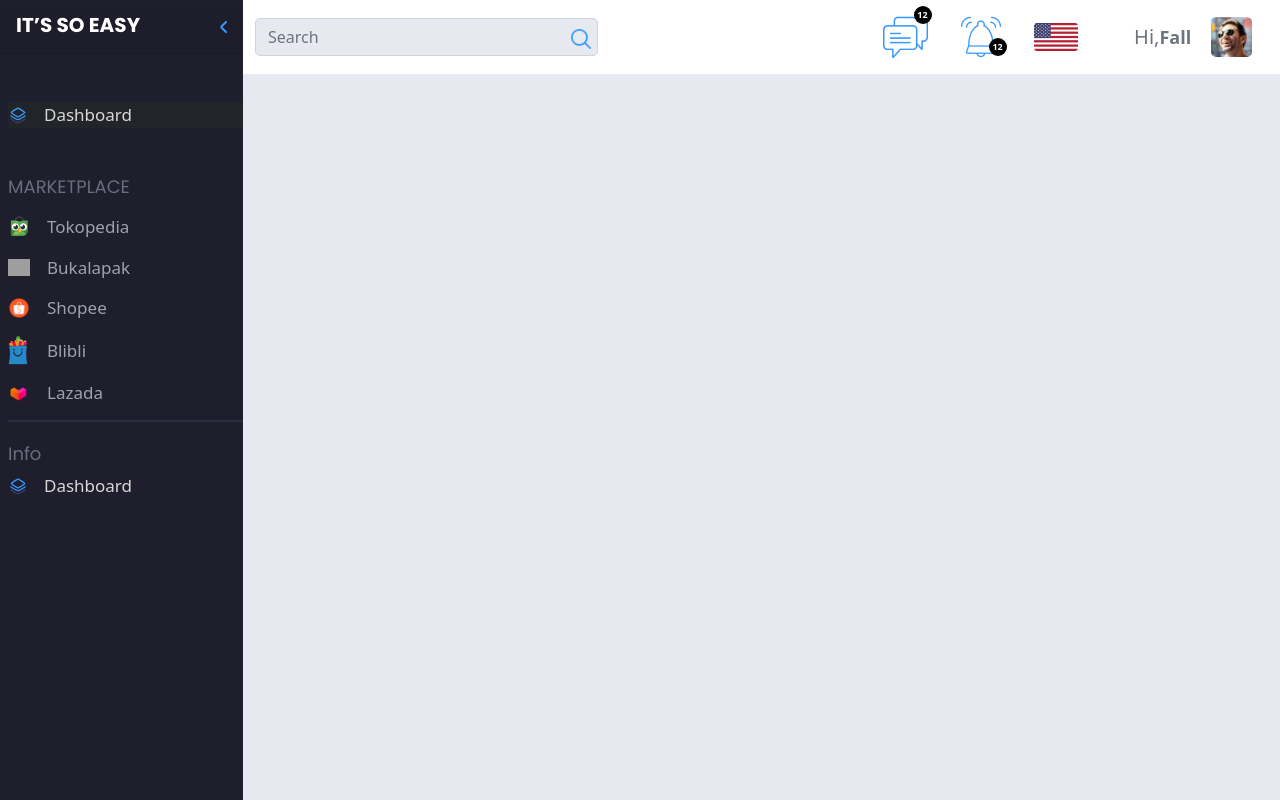
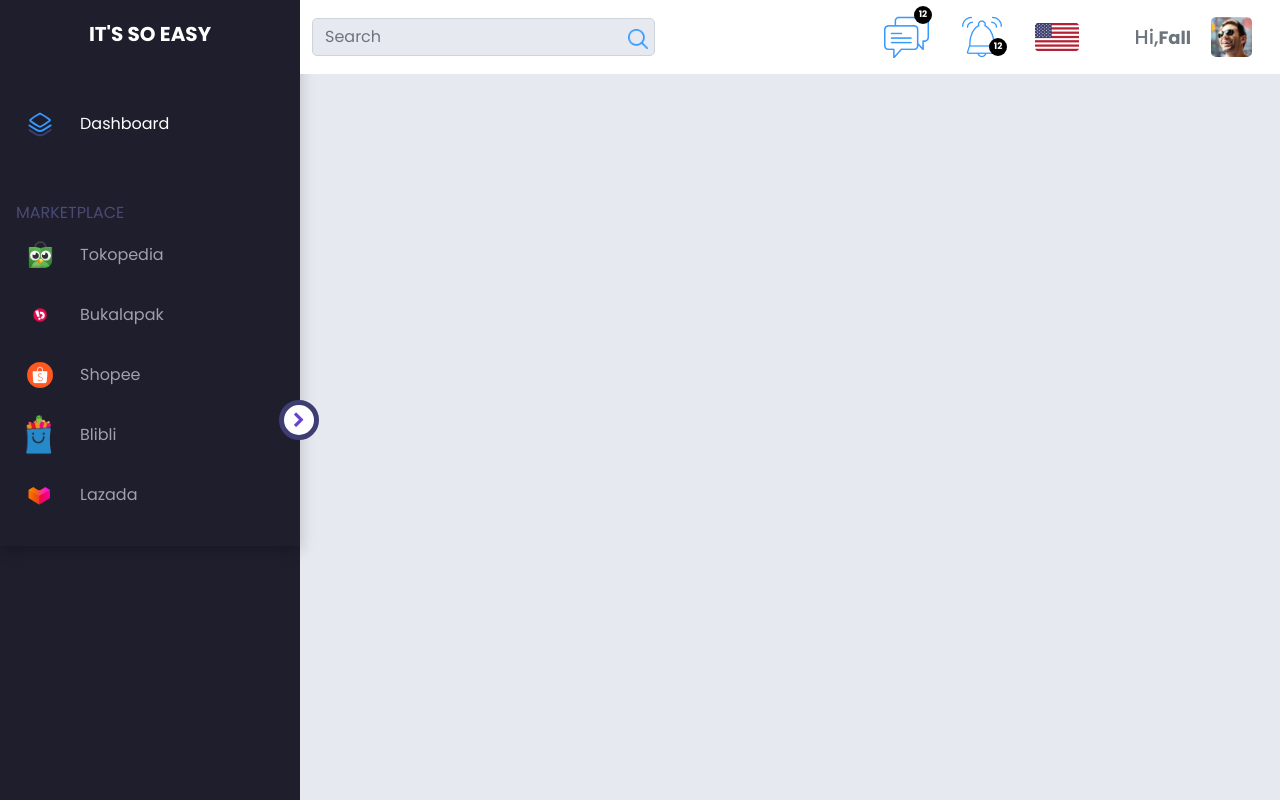
Before and after one commit to ItsyDev/admin_dashboard, a plain HTML site: page ITSY/itsy_Dashboard.html in a window 1280 px wide. Drawn offline with nearby package versions, Linux system fonts and the light colour scheme; grey boxes are pictures that could not be loaded.

Commit message:
slicing menubar pada sidebar

```diff
--- a/ITSY/assets/style/modules/_dashboard.scss
+++ b/ITSY/assets/style/modules/_dashboard.scss
@@ -4,164 +4,4 @@ $sidebar-paint: #1e1e2d;
   display: flex;
   background: #e7e9f1;
   height: 100vh;
-
-  .sidebar {
-    width: 300px;
-  }
-
-  .sidebar {
-    color: $font_paint;
-    background: $sidebar-paint;
-  }
 }
-
-// NAVBAR
-.navbar_main {
-  .navbar {
-    background-color: white;
-    color: black;
-    .navbar-brand {
-      display: flex;
-      align-items: center;
-      font-weight: 500;
-      span {
-        font-size: 18px;
-        margin-right: 20px;
-        font-weight: 700;
-      }
-      img {
-        height: 35px;
-        border-radius: 5px;
-      }
-    }
-
-    .nav-item {
-      .nav-link {
-        position: relative;
-        .count_ {
-          width: 18px;
-          height: 18px;
-          font-size: 9px;
-          color: white;
-          background-color: black;
-          text-align: center;
-          font-weight: bold;
-          line-height: 17px;
-          border-radius: 50%;
-        }
-        .count_notification {
-          position: absolute;
-          top: 51%;
-          left: 63%;
-        }
-        .count_message {
-          position: absolute;
-          top: -3%;
-          left: 63%;
-        }
-      }
-    }
-  }
-}
-
-// form
-.navbar_main form {
-  position: relative;
-  input {
-    width: 343px;
-    border-radius: 5px;
-    background: #e7e9f1;
-  }
-  .search_input {
-    position: absolute;
-    left: 90%;
-    top: 28%;
-    &:hover {
-      cursor: pointer;
-    }
-  }
-}
-
-// =========================================SIDEBAR STYLE ==========================
-.sidebar {
-  background-color: rgba(30, 30, 45, 1);
-  .card-header {
-    color: white;
-    display: flex;
-    justify-content: space-between;
-    margin-top: 5px;
-    h5 {
-      font-size: 20px;
-      font-weight: 700;
-    }
-
-    .icons_bar {
-      position: relative;
-      &:hover {
-        cursor: pointer;
-        .show_bar {
-          visibility: visible;
-        }
-      }
-
-      .show_bar {
-        position: absolute;
-        top: 26%;
-        left: 84%;
-        visibility: hidden;
-      }
-    }
-  }
-}
-
-.Menu_bar {
-  font-size: 17px;
-  background: #1e1e2d;
-  a {
-    text-decoration: none;
-    font-weight: 400;
-    color: rgb(219, 214, 214);
-    &:hover {
-      color: white;
-      text-decoration: underline;
-    }
-  }
-
-  .marketplace_bar {
-    h6 {
-      font-size: 18px;
-      font-weight: 400;
-      color: rgb(107, 108, 124);
-    }
-
-    ul.marketplace_link {
-      padding: 0;
-      margin-top: 17px;
-      border-bottom: 2px solid #2b2b43;
-      margin-bottom: 21px;
-      li {
-        margin-bottom: 15px;
-        display: flex;
-        align-items: center;
-        img {
-          width: 22px;
-          top: -10%;
-          margin-right: 17px;
-        }
-        a {
-          color: rgba(158, 161, 174, 1);
-        }
-      }
-    }
-  }
-}
-
-@media (max-width: 992px) {
-  #Dash_board {
-    .sidebar {
-      width: 0;
-      z-index: -1;
-      transition: all 0.56s ease-in-out;
-    }
-  }
-}
--- a/ITSY/assets/style/modules/_login_page.scss
+++ b/ITSY/assets/style/modules/_login_page.scss
@@ -1,5 +1,5 @@
-@use "./mixin";
-@use "./color_themes" as color;
+// @use "./mixin";
+// @use "./color_themes" as color;
 .login_page {
   width: 100%;
   height: 100vh;
--- /dev/null
+++ b/ITSY/assets/style/modules/_navbar_main_content.scss
@@ -0,0 +1,65 @@
+.navbar_main_content {
+  .navbar {
+    background-color: white;
+    color: black;
+    .navbar-brand {
+      display: flex;
+      align-items: center;
+      font-weight: 500;
+      span {
+        font-size: 18px;
+        margin-right: 20px;
+        font-weight: 700;
+      }
+      img {
+        height: 35px;
+        border-radius: 5px;
+      }
+    }
+
+    .nav-item {
+      .nav-link {
+        position: relative;
+        .count_ {
+          width: 18px;
+          height: 18px;
+          font-size: 9px;
+          color: white;
+          background-color: black;
+          text-align: center;
+          font-weight: bold;
+          line-height: 17px;
+          border-radius: 50%;
+        }
+        .count_notification {
+          position: absolute;
+          top: 51%;
+          left: 63%;
+        }
+        .count_message {
+          position: absolute;
+          top: -3%;
+          left: 63%;
+        }
+      }
+    }
+  }
+}
+
+// form
+.navbar_main_content form {
+  position: relative;
+  input {
+    width: 343px;
+    border-radius: 5px;
+    background: #e7e9f1;
+  }
+  .search_input {
+    position: absolute;
+    left: 90%;
+    top: 28%;
+    &:hover {
+      cursor: pointer;
+    }
+  }
+}
--- /dev/null
+++ b/ITSY/assets/style/modules/_navbar_main_sidebar.scss
@@ -0,0 +1,174 @@
+@import url("https://fonts.googleapis.com/css2?family=Poppins:wght@200;300;400;500;600;700&display=swap");
+
+.sidebar {
+  display: flex;
+  position: relative;
+  flex-direction: column;
+  min-height: 100vh;
+  background: #1e1e2d;
+
+  .card-header {
+    display: flex;
+    justify-content: center;
+    align-items: center;
+    height: 75px;
+    padding: 5px;
+    background-color: #1e1e2d;
+    color: white;
+    border-bottom: none;
+    h5 {
+      font-weight: 700;
+    }
+  }
+}
+
+.containers {
+  position: relative;
+
+  .navigation {
+    position: relative;
+    width: 300px;
+
+    overflow: hidden;
+    box-shadow: 0 5px 15px rgba(0, 0, 0, 0.2);
+    transition: 0.5s;
+
+    ul {
+      width: 100%;
+      position: relative;
+      top: 0;
+      left: 0;
+      padding: 0;
+
+      li {
+        position: relative;
+        list-style: none;
+        width: 100%;
+
+        &:hover {
+          background: #3d3d71;
+          span.title {
+            color: white !important;
+          }
+        }
+
+        a {
+          position: relative;
+          display: block;
+          width: 100%;
+          display: flex;
+          align-items: center;
+          justify-content: stretch;
+          text-decoration: none;
+          span.icons {
+            position: relative;
+            display: block;
+            min-width: 80px;
+            height: 60px;
+            line-height: 47px;
+            text-align: center;
+
+            svg,
+            img {
+              width: 30px;
+            }
+          }
+
+          span.title {
+            position: relative;
+            display: block;
+            height: 60px;
+            line-height: 50px;
+            white-space: nowrap;
+            color: #9ea1ae;
+            font-weight: 400;
+          }
+        }
+      }
+    }
+  }
+}
+
+.marketplace {
+  margin-top: 44px;
+  h6 {
+    margin-left: 1rem;
+    color: #494b74;
+    font-size: 16px;
+    font-weight: 400;
+  }
+}
+
+.toggle {
+  position: absolute;
+  top: 50%;
+  left: 93%;
+  width: 40px;
+  height: 40px;
+  background: #ffff;
+  border: 5px solid #3d3d71;
+  border-radius: 50%;
+  cursor: pointer;
+
+  &::before {
+    content: "\f054";
+    font-family: fontAwesome;
+    position: absolute;
+    width: 100%;
+    height: 100%;
+    line-height: 30px;
+    text-align: center;
+    font-size: 16px;
+    color: #6843d1;
+  }
+}
+
+// animation in js classlist | toggle
+
+.toggle.show_sidebar {
+  &::before {
+    content: "\f053";
+  }
+}
+
+.navigation.show_sidebars {
+  width: 80px;
+}
+
+@media (max-width: 992px) {
+  .navigation {
+    transition: all 0.56s ease-in-out;
+
+    width: 80px !important;
+  }
+  .show_sidebars {
+    width: 300px !important;
+  }
+}
+
+@media (max-width: 552px) {
+  .navbar {
+    .container-fluid {
+      flex-direction: column-reverse;
+      justify-content: start;
+      align-items: flex-end;
+      flex-wrap: nowrap;
+
+      form {
+        width: 100%;
+        input {
+          width: 100%;
+        }
+        img.search_input {
+          left: 80%;
+        }
+      }
+
+      .menu_bar_profile {
+        ul.navbar-nav {
+          flex-direction: row;
+        }
+      }
+    }
+  }
+}
--- a/ITSY/assets/style/style.scss
+++ b/ITSY/assets/style/style.scss
@@ -1,16 +1,18 @@
 // style component
-@use "./modules/login_page";
-@use "./modules/dashboard";
+// @use "./modules/login_page";
+// @use "./modules/dashboard";
 @import url("https://fonts.googleapis.com/css2?family=Poppins:wght@400;500;600;700&display=swap");
+// @import "./modules/login_page";
+@import "./modules/dashboard";
+@import "./modules/navbar_main_sidebar";
+@import "./modules/navbar_main_content";
+
 html,
 body {
   overflow-x: hidden;
-}
-h1,
-h2,
-h3,
-h4,
-h5,
-h6 {
   font-family: "Poppins", sans-serif;
 }
+
+h1 h2 h3 h4 h5 h6 {
+  font-weight: 500;
+}
--- a/ITSY/itsy_Dashboard.html
+++ b/ITSY/itsy_Dashboard.html
@@ -8,6 +8,8 @@
      <!-- Bootstrap CSS -->
      <link href="https://cdn.jsdelivr.net/npm/bootstrap@5.0.0-beta2/dist/css/bootstrap.min.css" rel="stylesheet"
           integrity="sha384-BmbxuPwQa2lc/FVzBcNJ7UAyJxM6wuqIj61tLrc4wSX0szH/Ev+nYRRuWlolflfl" crossorigin="anonymous">
+          <link rel="stylesheet" href="https://stackpath.bootstrapcdn.com/font-awesome/4.7.0/css/font-awesome.min.css"
+               integrity="sha384-wvfXpqpZZVQGK6TAh5PVlGOfQNHSoD2xbE+QkPxCAFlNEevoEH3Sl0sibVcOQVnN" crossorigin="anonymous">
 <link rel="stylesheet" href="./assets/style/style.css">
      <title>itsy dashboard</title>
 </head>
@@ -17,104 +19,91 @@
 <header id="Dash_board">
 
     <div class="sidebar">
-          <div class="card-header">
-               <h5>IT’S SO EASY</h5>
 
-               <div class="icons_bar">
-                    <svg class="click_bar" width="7" height="12" viewBox="0 0 7 12" fill="none"
-                         xmlns="http://www.w3.org/2000/svg">
-                         <path d="M6 1L1.70711 5.29289C1.31658 5.68342 1.31658 6.31658 1.70711 6.70711L6 11" stroke="#3699FF"
-                              stroke-width="2" stroke-linecap="round" />
+          <div class="containers">
+               <div class="navigation">
+                    <div class="card-header mb-4">
+                         <h5>IT'S SO EASY</h5>
+                    </div>
+                    <ul>
+                         <li>
+                              <a href="#">
+                                   <span class="icons">
+                                        <svg  viewBox="0 0 18 18" fill="none" xmlns="http://www.w3.org/2000/svg">
+                                             <path fill-rule="evenodd" clip-rule="evenodd" d="M9.86596 2.52019C9.36263 2.25749 8.68058 2.25344 8.17321 2.51547C6.2285 3.51983 4.4646 4.6714 2.91887 5.94866C2.67984 6.14617 2.5102 6.43319 2.5131 6.77102C2.51598 7.10747 2.68906 7.39064 2.92664 7.5849C4.45954 8.8383 6.22489 9.9909 8.13398 10.9873C8.63738 11.25 9.31936 11.2541 9.82673 10.992C11.7715 9.98768 13.5354 8.83613 15.0811 7.55888C15.3201 7.36133 15.4898 7.07432 15.4869 6.73648C15.484 6.40004 15.3109 6.11685 15.0734 5.92259C13.5404 4.66922 11.7751 3.5166 9.86596 2.52019ZM8.68943 3.51503C8.86921 3.4222 9.16448 3.42308 9.34546 3.51753C11.1674 4.46847 12.8462 5.5625 14.3006 6.74417C12.8375 7.9449 11.1638 9.03533 9.3105 9.99248C9.13081 10.0853 8.83553 10.0844 8.65456 9.99C6.83254 9.039 5.15373 7.94498 3.69931 6.76333C5.16241 5.56263 6.83623 4.47214 8.68943 3.51503Z"fill="#3699FF" />
+                                             <path d="M15.8977 9.5235C16.0623 9.78705 15.982 10.134 15.7185 10.2986L11.1381 13.1582C10.5165 13.5463 9.74532 13.7257 8.9999 13.7258C8.25447 13.7258 7.48325 13.5464 6.8616 13.1585L2.33135 10.3312C2.0678 10.1667 1.98749 9.81975 2.15198 9.5562C2.31645 9.29265 2.66343 9.21233 2.92698 9.3768L7.45723 12.2041C7.86537 12.4588 8.41977 12.6008 8.99982 12.6008C9.57987 12.6007 10.1343 12.4587 10.5423 12.2039L15.1227 9.34425C15.3862 9.17978 15.7332 9.26003 15.8977 9.5235Z" fill="#3699FF" />
+                                             <path d="M15.8977 12.3395C16.0623 12.603 15.982 12.95 15.7185 13.1146L11.7519 15.5917C10.9586 16.0871 9.96642 16.3202 8.99982 16.3202C8.0333 16.3202 7.04103 16.0873 6.2477 15.5921L2.33129 13.1472C2.06777 12.9827 1.9875 12.6357 2.15201 12.3722C2.31652 12.1086 2.66351 12.0284 2.92704 12.1929L6.84344 14.6378C7.4232 14.9996 8.19867 15.1952 8.99982 15.1952C9.80097 15.1952 10.5763 14.9995 11.1559 14.6375L15.1226 12.1604C15.3861 11.9958 15.7332 12.076 15.8977 12.3395Z" fill="#3D3D71" />
                                         </svg>
-                    <svg class="show_bar" width="6" height="12" viewBox="0 0 7 12" fill="none"
-                         xmlns="http://www.w3.org/2000/svg">
-                         <path d="M6 1L1.70711 5.29289C1.31658 5.68342 1.31658 6.31658 1.70711 6.70711L6 11" stroke="#3699FF"
-                              stroke-width="2" stroke-linecap="round" />
-                    </svg>
+                                   </span>
+                                   <span class="title  text-white">Dashboard</span>
+                              </a>
+                         </li>
 
-               </div>
-          </div>
-          <!-- Navigasi Dashboardd -->
-          <div class="Menu_bar ms-2 mt-5">
-               <div class="navigation_bar mb-5 d-flex align-items-center bg-dark ">
-                    <svg width="20" height="20" viewBox="0 0 18 18" fill="none" xmlns="http://www.w3.org/2000/svg"
-                         class="me-3">
-                         <path fill-rule="evenodd" clip-rule="evenodd"
-                              d="M9.86596 2.52019C9.36263 2.25749 8.68058 2.25344 8.17321 2.51547C6.2285 3.51983 4.4646 4.6714 2.91887 5.94866C2.67984 6.14617 2.5102 6.43319 2.5131 6.77102C2.51598 7.10747 2.68906 7.39064 2.92664 7.5849C4.45954 8.8383 6.22489 9.9909 8.13398 10.9873C8.63738 11.25 9.31936 11.2541 9.82673 10.992C11.7715 9.98768 13.5354 8.83613 15.0811 7.55888C15.3201 7.36133 15.4898 7.07432 15.4869 6.73648C15.484 6.40004 15.3109 6.11685 15.0734 5.92259C13.5404 4.66922 11.7751 3.5166 9.86596 2.52019ZM8.68943 3.51503C8.86921 3.4222 9.16448 3.42308 9.34546 3.51753C11.1674 4.46847 12.8462 5.5625 14.3006 6.74417C12.8375 7.9449 11.1638 9.03533 9.3105 9.99248C9.13081 10.0853 8.83553 10.0844 8.65456 9.99C6.83254 9.039 5.15373 7.94498 3.69931 6.76333C5.16241 5.56263 6.83623 4.47214 8.68943 3.51503Z"
-                              fill="#3699FF" />
-                         <path d="M15.8977 9.5235C16.0623 9.78705 15.982 10.134 15.7185 10.2986L11.1381 13.1582C10.5165 13.5463 9.74532 13.7257 8.9999 13.7258C8.25447 13.7258 7.48325 13.5464 6.8616 13.1585L2.33135 10.3312C2.0678 10.1667 1.98749 9.81975 2.15198 9.5562C2.31645 9.29265 2.66343 9.21233 2.92698 9.3768L7.45723 12.2041C7.86537 12.4588 8.41977 12.6008 8.99982 12.6008C9.57987 12.6007 10.1343 12.4587 10.5423 12.2039L15.1227 9.34425C15.3862 9.17978 15.7332 9.26003 15.8977 9.5235Z"
-                              fill="#3699FF" />
-                         <path d="M15.8977 12.3395C16.0623 12.603 15.982 12.95 15.7185 13.1146L11.7519 15.5917C10.9586 16.087 9.96642 16.3201 8.99982 16.3201C8.0333 16.3202 7.04103 16.0873 6.2477 15.592L2.33129 13.1472C2.06777 12.9826 1.9875 12.6357 2.15201 12.3721C2.31652 12.1086 2.66351 12.0283 2.92704 12.1929L6.84344 14.6377C7.4232 14.9996 8.19867 15.1952 8.99982 15.1951C9.80097 15.1951 10.5763 14.9995 11.1559 14.6375L15.1226 12.1603C15.3861 11.9958 15.7332 12.076 15.8977 12.3395Z"
-                              fill="#3D3D71" />
-                    </svg>
-
-                    <a href="#">Dashboard</a>
+                         <div class="marketplace">
+                                   <h6>MARKETPLACE</h6>
+                                   <li>
+                                        <a href="#">
+                                             <span class="icons">
+                                                   <img src="./assets/img/marketplace_/36c1015e 1.png" alt="TOKOPEDIA">
+                                             </span>
+                                             <span class="title">Tokopedia</span>
+                                        </a>
+                                   </li>
+                                   <li>
+                                        <a href="#">
+                                             <span class="icons">
+                                                   <img src="./assets/img/marketplace_/Artboard 1 1.png" alt="Bukalapak">
+                                             </span>
+                                             <span class="title">Bukalapak</span>
+                                        </a>
+                                   </li>
+                                   <li>
+                                        <a href="#">
+                                             <span class="icons">
+                                                   <img src="./assets/img/marketplace_/2015085 1.png" alt="Shopee">
+                                             </span>
+                                             <span class="title">Shopee</span>
+                                        </a>
+                                   </li>
+                                   <li>
+                                        <a href="#">
+                                             <span class="icons">
+                                                  <img src="./assets/img/marketplace_/shop-blibli-blibli-com-logo-png-clipart 1.png" alt="Blibli">
+                                             </span>
+                                             <span class="title">Blibli</span>
+                                        </a>
+                                   </li>
+                                   <li>
+                                        <a href="#">
+                                             <span class="icons">
+                                                  <img src="./assets/img/marketplace_/Lazada-Baru 1.png" alt="Lazada">
+                                             </span>
+                                             <span class="title">Lazada</span>
+                                        </a>
+                                   </li>
                          </div>
 
-               <div class="marketplace_bar">
-                    <h6>MARKETPLACE</h6>
+                    </ul>
+               </div>
 
-                    <ul class="marketplace_link">
-                         <li>
-                              <img src="./assets/img/marketplace_/36c1015e 1.png" alt="TOKOPEDIA">
-
-
-                              <a href="#">Tokopedia</a>
-                         </li>
-
-                         <li>
-                              <img src="https://indobubbletea.blog/wp-content/uploads/2019/07/Icon-Bukalapak.png" alt="">
-                              <a href="#">Bukalapak</a>
-                         </li>
-
-                         <li>
-                              <img src="./assets/img/marketplace_/2015085 1.png" alt="SHOPEE">
-                              <a href="#">Shopee</a>
-                         </li>
-
-                         <li>
-                              <img src="./assets/img/marketplace_/shop-blibli-blibli-com-logo-png-clipart 1.png" alt="">
-                              <a href="#">Blibli</a>
-                         </li>
-
-                         <li>
-                              <img src="./assets/img/marketplace_/Lazada-Baru 1.png" alt="LAZADA">
-                              <a href="#">Lazada</a>
-                         </li>
-                    </ul>
-                    <div class="info_bar">
-                         <h6>Info</h6>
-
-                         <div class="d-flex justify-content-start align-items-center">
-                              <svg width="20" height="20" viewBox="0 0 18 18" fill="none" xmlns="http://www.w3.org/2000/svg"
-                                   class="me-3">
-                                   <path fill-rule="evenodd" clip-rule="evenodd"
-                                        d="M9.86596 2.52019C9.36263 2.25749 8.68058 2.25344 8.17321 2.51547C6.2285 3.51983 4.4646 4.6714 2.91887 5.94866C2.67984 6.14617 2.5102 6.43319 2.5131 6.77102C2.51598 7.10747 2.68906 7.39064 2.92664 7.5849C4.45954 8.8383 6.22489 9.9909 8.13398 10.9873C8.63738 11.25 9.31936 11.2541 9.82673 10.992C11.7715 9.98768 13.5354 8.83613 15.0811 7.55888C15.3201 7.36133 15.4898 7.07432 15.4869 6.73648C15.484 6.40004 15.3109 6.11685 15.0734 5.92259C13.5404 4.66922 11.7751 3.5166 9.86596 2.52019ZM8.68943 3.51503C8.86921 3.4222 9.16448 3.42308 9.34546 3.51753C11.1674 4.46847 12.8462 5.5625 14.3006 6.74417C12.8375 7.9449 11.1638 9.03533 9.3105 9.99248C9.13081 10.0853 8.83553 10.0844 8.65456 9.99C6.83254 9.039 5.15373 7.94498 3.69931 6.76333C5.16241 5.56263 6.83623 4.47214 8.68943 3.51503Z"
-                                        fill="#3699FF" />
-                                   <path d="M15.8977 9.5235C16.0623 9.78705 15.982 10.134 15.7185 10.2986L11.1381 13.1582C10.5165 13.5463 9.74532 13.7257 8.9999 13.7258C8.25447 13.7258 7.48325 13.5464 6.8616 13.1585L2.33135 10.3312C2.0678 10.1667 1.98749 9.81975 2.15198 9.5562C2.31645 9.29265 2.66343 9.21233 2.92698 9.3768L7.45723 12.2041C7.86537 12.4588 8.41977 12.6008 8.99982 12.6008C9.57987 12.6007 10.1343 12.4587 10.5423 12.2039L15.1227 9.34425C15.3862 9.17978 15.7332 9.26003 15.8977 9.5235Z"
-                                        fill="#3699FF" />
-                                   <path d="M15.8977 12.3395C16.0623 12.603 15.982 12.95 15.7185 13.1146L11.7519 15.5917C10.9586 16.087 9.96642 16.3201 8.99982 16.3201C8.0333 16.3202 7.04103 16.0873 6.2477 15.592L2.33129 13.1472C2.06777 12.9826 1.9875 12.6357 2.15201 12.3721C2.31652 12.1086 2.66351 12.0283 2.92704 12.1929L6.84344 14.6377C7.4232 14.9996 8.19867 15.1952 8.99982 15.1951C9.80097 15.1951 10.5763 14.9995 11.1559 14.6375L15.1226 12.1603C15.3861 11.9958 15.7332 12.076 15.8977 12.3395Z"
-                                        fill="#3D3D71" />
-                              </svg>
-
-                              <a href="#">Dashboard</a>
+               <!-- icons bar hide -->
           </div>
-                    </div>
-               </div>
+          <div class="toggle">
           </div>
      </div>
 
-     <div class="navbar_main  w-100 ">
+     <div class="navbar_main_content  w-100 ">
           <nav class="navbar navbar-expand-md  justify-content-center">
                <div class="container-fluid">
                     <form class="d-flex">
                          <input class="form-control me-2" type="search" placeholder="Search" aria-label="Search">
                          <img class="search_input" src="./assets/img/Vector.png" alt="" width="20" height="20">
                     </form>
-                    <div class="collapse navbar-collapse">
-                         <ul class="navbar-nav me-5 ms-auto mb-2 mb-lg-0 align-items-center">
 
 
+                    <!-- Image user  and name user  -->
+          <div class="menu_bar_profile d-flex">
+          <ul class="navbar-nav me-5 ms-auto mb-2 mb-lg-0 align-items-center ">
 
                <li class="nav-item">
                     <a class="nav-link active me-3" aria-current="page" href="#">
@@ -131,16 +120,13 @@
 
                <li class="nav-item">
                     <a class="nav-link active " aria-current="page" href="#">
-                                        <img src="./assets/img/country.png" alt="country" width="44" >
+                         <img src="./assets/img/country.png" alt="country" width="44">
                     </a>
                </li>
 
 
 
           </ul>
-                    </div>
-                    <!-- Image user  and name user  -->
-
           <a class="navbar-brand text-muted" href="#">
                Hi,
                <span>
@@ -148,11 +134,12 @@
 
                <img
                     src="./assets/img/user.png"
-                                        alt=""
+                    alt="profile_user"
                     class="d-inline-block align-top"
                    style="height: 40px;"
                     >
           </a>
+</div>
 
                </div>
           </nav>
@@ -164,6 +151,7 @@
      <script src="https://cdn.jsdelivr.net/npm/bootstrap@5.0.0-beta2/dist/js/bootstrap.bundle.min.js"
           integrity="sha384-b5kHyXgcpbZJO/tY9Ul7kGkf1S0CWuKcCD38l8YkeH8z8QjE0GmW1gYU5S9FOnJ0"
           crossorigin="anonymous"></script>
+          <script src="./assets/script/script.js"></script>
 </body>
 
 </html>
```
Also changed, not shown: ITSY/assets/script/script.js (added, +11 -0 lines), ITSY/assets/style/style.css, 1 other file. Lines whose indentation alone changed are shown as unchanged.
